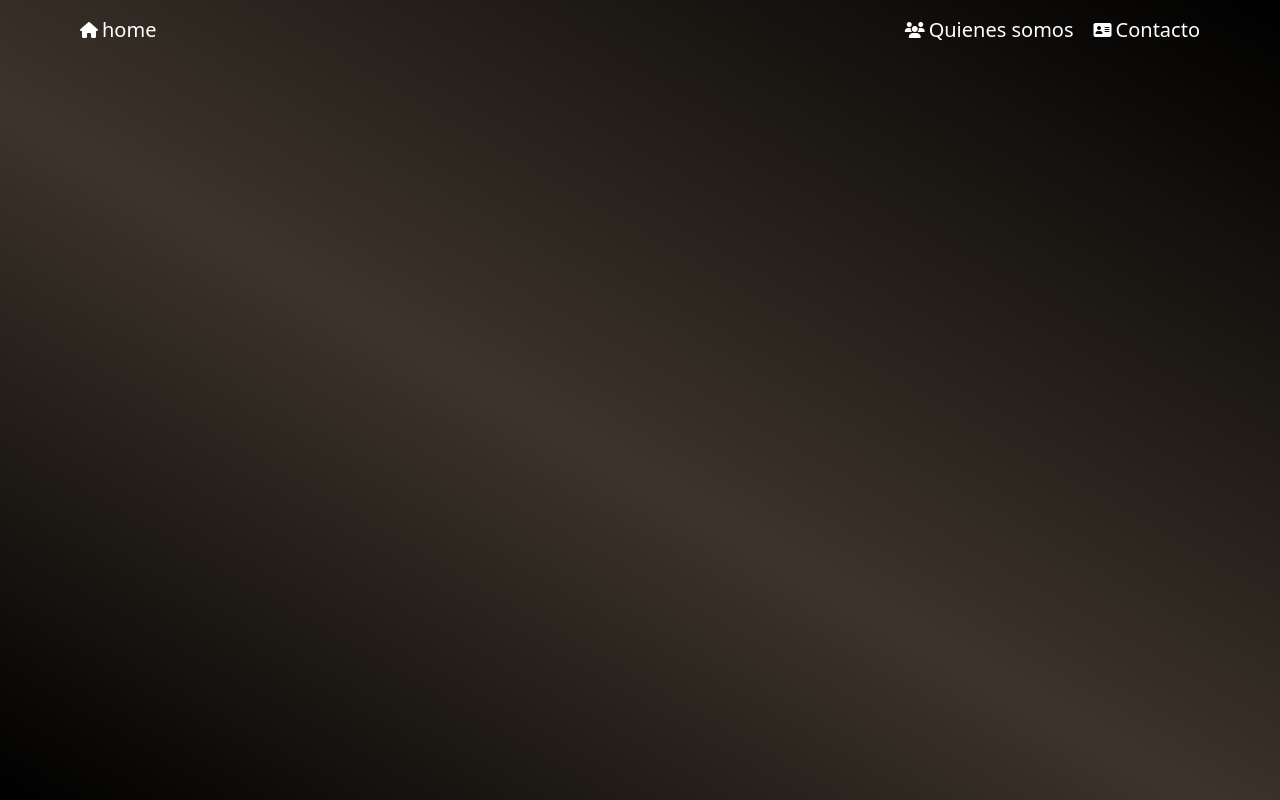
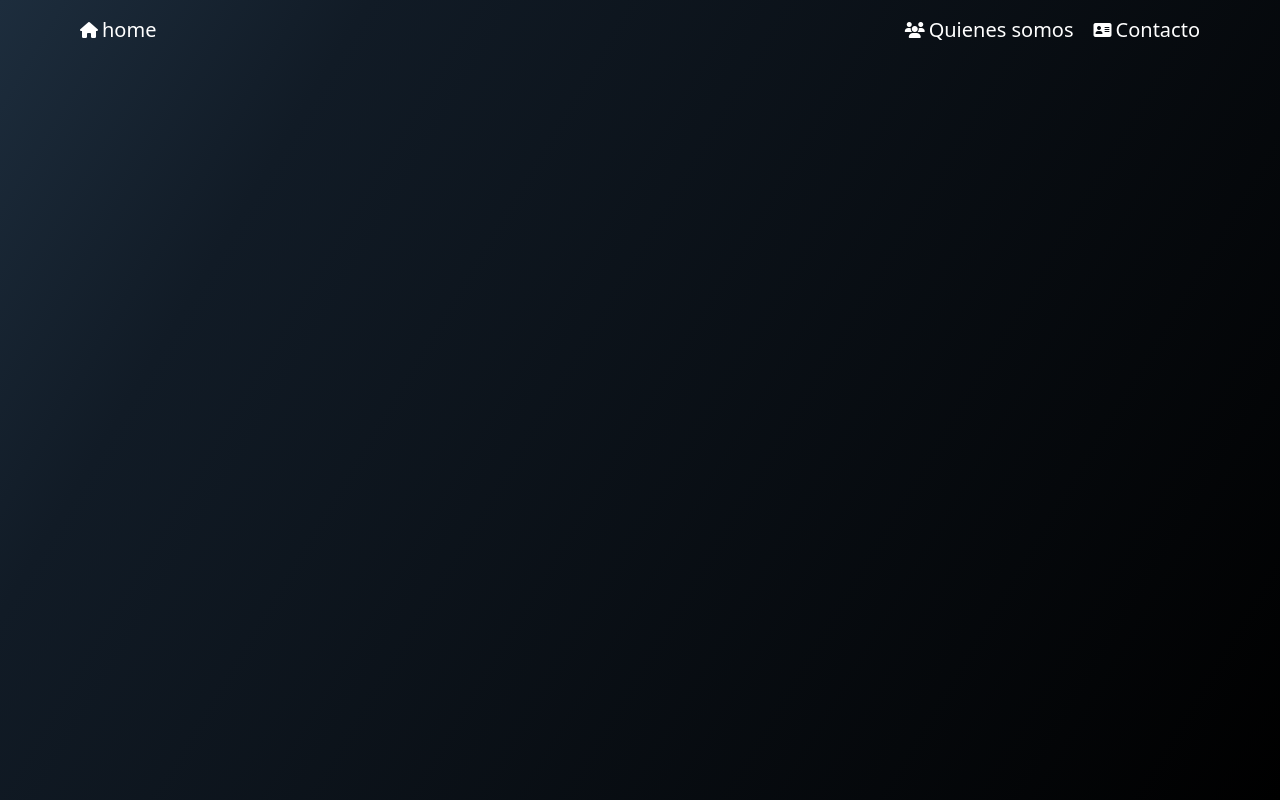
Before and after one commit to santiagomanso/gustavo-briend, a React (Create React App) app: page / in a window 1280 px wide. Built offline with nearby package versions, Linux system fonts and the light colour scheme.

Commit message:
🎨 improved UI+Navbar

```diff
--- a/src/components/Navbar.jsx
+++ b/src/components/Navbar.jsx
@@ -45,7 +45,7 @@ const Navbar = () => {
         ></i>
 
         <ul
-          className={`pt-20 flex flex-col items-center gap-10 h-screen absolute w-full top-0 text-white text-xl px-5 py-2 bg-black/50
+          className={`pt-20 flex flex-col items-center gap-20 h-screen absolute w-full top-0 text-white text-xl px-5 py-2 bg-black/50
              transition-all duration-500
             ${open ? '-translate-x-0' : 'translate-x-full'}`}
         >
--- a/src/index.css
+++ b/src/index.css
@@ -7,7 +7,7 @@
     margin: 0;
   }
   .app{
-    background: rgb(0,0,0);
-background: linear-gradient(30deg, rgba(0,0,0,1) 0%, rgba(61,52,43,1) 45%, rgba(0,0,0,1) 100%);
+    background: rgb(29,45,61);
+background: linear-gradient(121deg, rgba(29,45,61,1) 0%, rgba(17,27,38,1) 21%, rgba(0,0,0,1) 100%);
   }
 }
```
